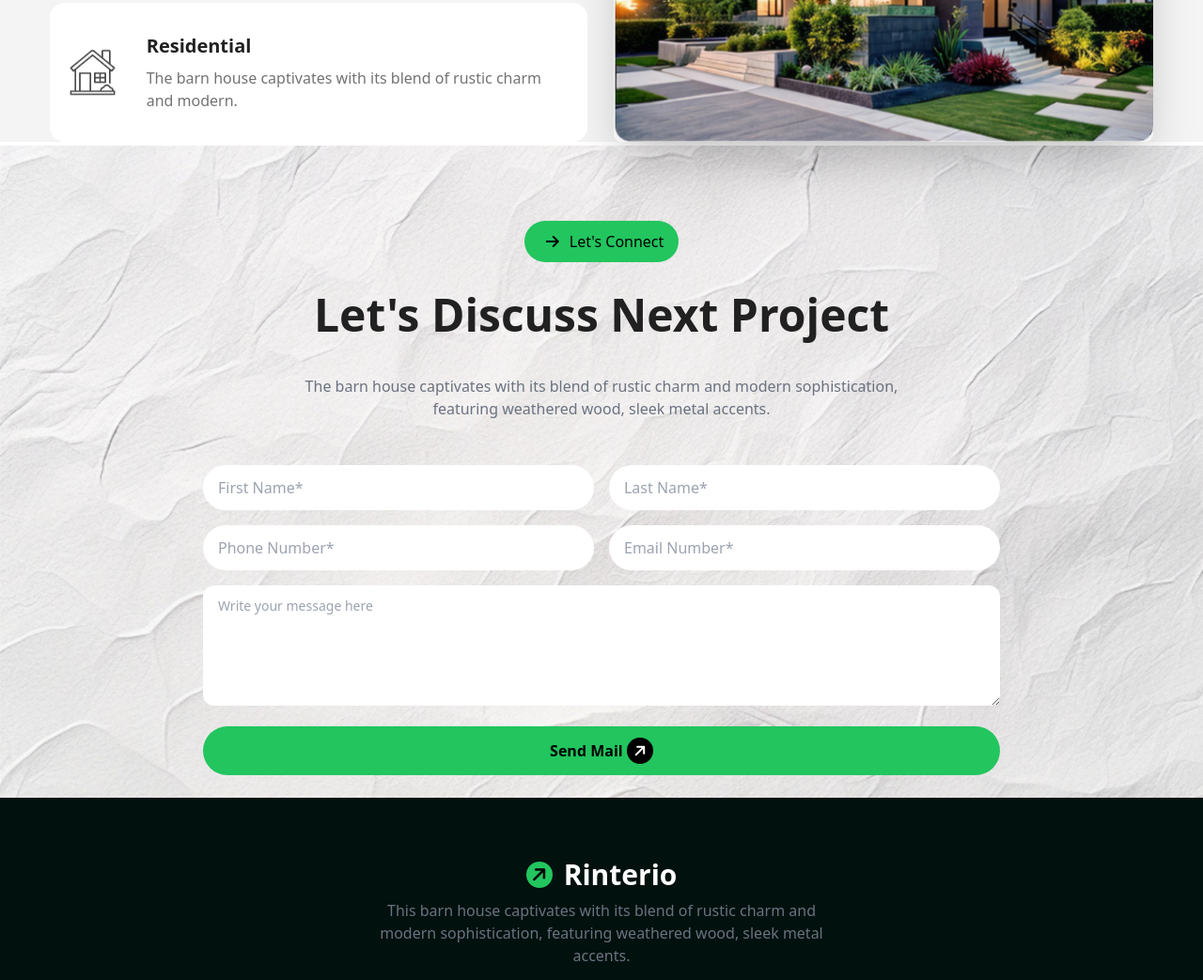
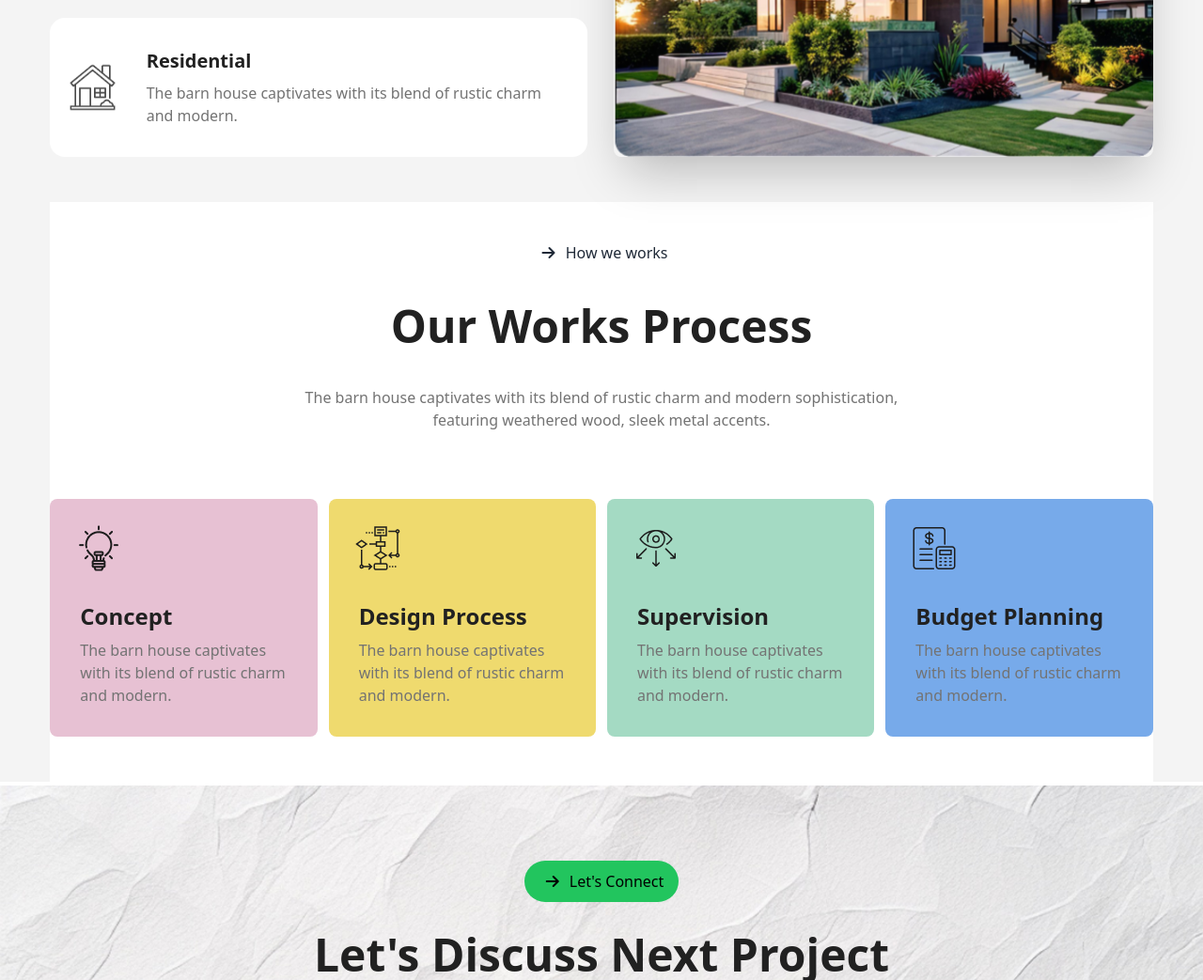
Before and after one commit to sadman50/house-pro, a plain HTML site: page index.html in a window 1280 px wide. Shown: the part 1403-2446 px from the top of the page at 94% size. Drawn offline with nearby package versions, Linux system fonts and the light colour scheme.

Commit message:
logo and button currection

```diff
--- a/index.html
+++ b/index.html
@@ -49,9 +49,12 @@
     <header class="max-w-[1440px] mx-auto lg:px-28 py-5 lg:pt-8 lg:pb-20 bg-white">
 
         <nav class="flex items-center justify-between">
-            <div class="flex items-center gap-3">
-                <h3 class="text-black text-4xl ml-2 font-Manrope font-bold		">Rinterio</h3>
-            </div>
+            <div>
+                <a class="flex items-center gap-3 text-xl cursor-pointer mt-3">
+                    <i class="fa-solid fa-arrow-right  w-7 h-7 bg-green-500 text-black inline-flex rounded-full justify-center items-center -rotate-45 "></i>
+                    <h2 class="text-3xl font-bold text-black">Rinterio</h2>
+                  </a>
+              </div>
             <ul class="hidden lg:flex gap-8 text-xl  text-gray-500">
                 <li><a class="text-black" href="">Home</a></li>
                 <li><a href="">Services</a></li>
@@ -66,7 +69,10 @@
                 class="fa-solid bg-white w-8 h-8 flex justify-center items-center rounded-full  fa-magnifying-glass"></i>
             <i
                 class="fa-solid bg-white w-8 h-8 flex justify-center items-center rounded-full fa-cart-shopping"></i>
-            <button class=" bg-green-400 text-black rounded-[33px] border-none px-6 py-2">Book Consult</button>
+                <div class="bg-green-500 rounded-full mb-3 py-2 px-5 cursor-pointer">
+                    <a class="font-bold text-black">Book Consult</a>
+                    <i class="fa-solid fa-arrow-right  w-7 h-7 bg-black text-white inline-flex rounded-full justify-center items-center -rotate-45 "></i>
+                </div>
 
             <div class=" lg:hidden sm:visible">
                 <svg xmlns="http://www.w3.org/2000/svg" viewBox="0 0 448 512"><!--!Font Awesome Free 6.6.0 by @fontawesome - https://fontawesome.com License - https://fontawesome.com/license/free Copyright 2024 Fonticons, Inc.--><path d="M0 96C0 78.3 14.3 64 32 64l384 0c17.7 0 32 14.3 32 32s-14.3 32-32 32L32 128C14.3 128 0 113.7 0 96zM0 256c0-17.7 14.3-32 32-32l384 0c17.7 0 32 14.3 32 32s-14.3 32-32 32L32 288c-17.7 0-32-14.3-32-32zM448 416c0 17.7-14.3 32-32 32L32 448c-17.7 0-32-14.3-32-32s14.3-32 32-32l384 0c17.7 0 32 14.3 32 32z"/></svg>
@@ -135,6 +141,63 @@
                  </div>
             </div>
 
+            <!--works process section-->
+            <div class="w-11/12 mx-auto mt-12 bg-white">
+                <div>
+                    <div class="text-center">
+                        <button class="bg-white rounded-full py-2 px-4 mt-8 mb-8">
+                            <i class="fa-solid fa-arrow-right  w-7 h-7 inline-flex rounded-full justify-center items-center"></i>
+                            <a>How we works</a>
+                        </button>
+                        <h2 class=" max-w-3xl mx-auto text-5xl font-bold mb-4 text-secondary">Our Works Process</h2>
+                        <p class="py-6 max-w-2xl mx-auto text-neutral">
+                             The barn house captivates with its blend of rustic charm and modern sophistication, featuring weathered wood, sleek metal accents.
+                        </p>
+                    </div>
+                    <div class="gap-3 grid grid-cols-1 md:grid-cols-2 lg:grid-cols-4 ">
+                        <!-- concept card -->
+                        <div class="card bg-[#E7C1D3] my-12 rounded-lg">
+                            <div class="pl-7 pt-7">
+                                <img src="assets/concept.png" alt="#" />
+                            </div>
+                            <div class="card-body ">
+                              <h2 class="card-title font-bold text-2xl text-secondary">Concept</h2>
+                              <p class="text-neutral">The barn house captivates with its blend of rustic charm and modern.</p>
+                            </div>
+                          </div>
+                   <!-- flow-chart card -->
+                   <div class="card bg-[#EFDA6E] my-12 rounded-lg">
+                    <div class="pl-7 pt-7">
+                        <img src="assets/flow-chart.png" alt="#" />
+                    </div>
+                    <div class="card-body ">
+                      <h2 class="card-title font-bold text-2xl text-secondary">Design Process</h2>
+                      <p class="text-neutral">The barn house captivates with its blend of rustic charm and modern.</p>
+                    </div>
+                  </div>
+                   <!-- vision card -->
+                   <div class="card bg-[#A4DAC3] my-12 rounded-lg">
+                    <div class="pl-7 pt-7">
+                        <img src="assets/vision.png" alt="#" />
+                    </div>
+                    <div class="card-body ">
+                      <h2 class="card-title font-bold text-2xl text-secondary">Supervision</h2>
+                      <p class="text-neutral">The barn house captivates with its blend of rustic charm and modern.</p>
+                    </div>
+                  </div>
+                   <!-- budget-planning card -->
+                   <div class="card bg-[#77AAEA] my-12 rounded-lg">
+                    <div class="pl-7 pt-7">
+                        <img src="assets/budget-planning.png" alt="#" />
+                    </div>
+                    <div class="card-body">
+                      <h2 class="card-title font-bold text-2xl text-secondary">Budget Planning</h2>
+                      <p class="text-neutral">The barn house captivates with its blend of rustic charm and modern.</p>
+                    </div>
+                  </div>
+                </div>
+            </div>
+                             <!--Our works process section end -->
         </section>
 
 
```
